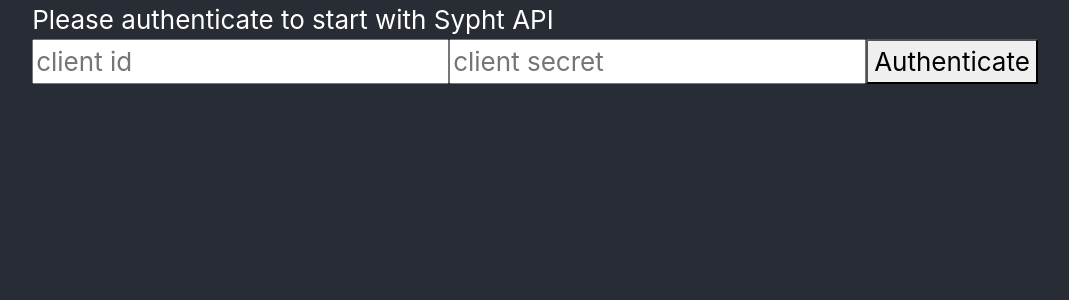
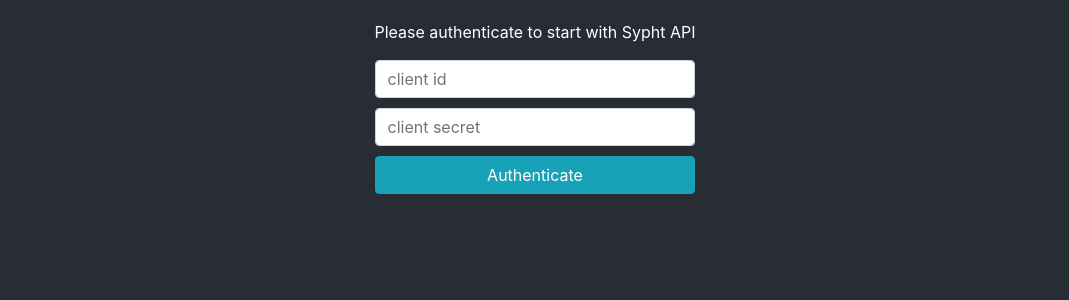
Before and after one commit to dmitrygboyko/sypht-frontend-client, a React (Create React App) app in the folder frontend/: page / in a window 1280 px wide. Shown: the top 300 px of the page, without its empty margins (105-1174 px from the left). Built offline with nearby package versions, Linux system fonts and the light colour scheme.

Commit message:
Update css for Files page

```diff
--- a/frontend/src/components/App.css
+++ b/frontend/src/components/App.css
@@ -4,6 +4,6 @@
   display: flex;
   flex-direction: column;
   align-items: center;
-  font-size: calc(10px + 2vmin);
+  font-size: 1rem;
   color: white;
 }
--- a/frontend/src/components/fileDetails/Index.js
+++ b/frontend/src/components/fileDetails/Index.js
@@ -23,12 +23,15 @@
     else {
         var data = props.selectedFile.data;
         var fields = data.results.fields.map((item, index) => {
-            const value = item.value ? item.value.toString() : "";
+            const value = item.value ? item.value.toString() : "empty";
+            const nameParts = item.name.split('.');
+            var name = nameParts.length == 2 ? nameParts[1] : item.name;
+            name = name.charAt(0).toUpperCase() + name.substring(1)
 
             return (
                 <li key={item.name} className="list-group-item">
                     <div>
-                        <span>{item.name}:</span>
+                        <span>{name}:</span>
                         <span>{value}</span>
                     </div>
                 </li>
--- a/frontend/src/components/files/Authenticate.js
+++ b/frontend/src/components/files/Authenticate.js
@@ -11,11 +11,11 @@
     }
 
     return (
-        <div>
-            <div>Please authenticate to start with Sypht API</div>
-            <input type="text" placeholder="client id" onChange={(e) => clientId = e.target.value}></input>
-            <input type="text" placeholder="client secret" onChange={(e) => clientSecret = e.target.value}></input>
-            <button onClick={() => authenticate()}>Authenticate</button>
+        <div className="authenticate">
+            <p>Please authenticate to start with Sypht API</p>
+            <input className="form-control" type="text" placeholder="client id" onChange={(e) => clientId = e.target.value}></input>
+            <input className="form-control" type="text" placeholder="client secret" onChange={(e) => clientSecret = e.target.value}></input>
+            <button className="btn btn-info" onClick={() => authenticate()}>Authenticate</button>
         </div>
     );
 }
--- a/frontend/src/components/files/FileList.js
+++ b/frontend/src/components/files/FileList.js
@@ -6,8 +6,11 @@
         return (
             <li key={index} className="list-group-item">
                 <div>
-                    <span>{file.name}</span>
+                    <div className="alignLeft">{file.name}</div>
+                    <div className="alignRight">
                     <Link to={`/documents/${file.id}`} onClick={() => props.selectFile(file.id, props.files)}>View</Link>
+                    </div>
+                    <div className="alignClear"></div>
                 </div>
             </li>);
     });
--- a/frontend/src/components/files/Files.css
+++ b/frontend/src/components/files/Files.css
@@ -7,6 +7,26 @@
     min-width: 500px;
 }
 
-.upload {
+.form-control {
+    margin: 10px 0px;
+}
+
+.btn {
     width: 100%;
 }
+
+.alignLeft {
+	float: left;
+}
+.alignRight {
+	float: right;
+}
+
+.alignClear {
+    clear: both;
+}
+
+.authenticate {
+    text-align: center;
+    margin: 20px 0px 40px 0px;
+}
--- a/frontend/src/components/files/Index.js
+++ b/frontend/src/components/files/Index.js
@@ -11,17 +11,23 @@
     const isAuthenticated = !!props.authToken;
 
     if (isAuthenticated) {
-        return (
-            <div className="component-main">
-                <div>
-                    <button onClick={() => props.clearAuthToken()}>Clear Access Token</button>
+        if (props.files.length == 0) {
+            return <div>No files uploaded</div>
+        }
+        else {
+            return (
+                <div className="component-main">
+                    <div className="authenticate">
+                        <p>You are authenticated. Enjoy Sypht API</p>
+                        <button className="btn btn-light" onClick={() => props.clearAuthToken()}>Clear Access Token</button>
+                    </div>
+                    <h4>Uploaded flies</h4>
+                    <FileList files={props.files} selectFile={props.selectFile} />
+                    <br />
+                    <UploadFile uploadFile={props.uploadFile} authToken={props.authToken} />
                 </div>
-                <p>Uploaded flies</p>
-                <FileList files={props.files} selectFile={props.selectFile}/>
-                <br />
-                <UploadFile uploadFile={props.uploadFile} authToken={props.authToken}/>
-            </div>
-        )
+            )
+        }
     }
     else {
         return <Authenticate authenticate={props.authenticate}></Authenticate>
--- a/frontend/src/components/files/UploadFile.js
+++ b/frontend/src/components/files/UploadFile.js
@@ -1,4 +1,4 @@
-import React, { useEffect } from 'react'
+import React from 'react'
 
 function UploadFile(props) {
     var fileUploadRef = React.createRef();
@@ -15,7 +15,7 @@
     return (
         <form>
             <input type="file" name="uploadFileInput" hidden ref={fileUploadRef} onChange={() => uploadFile()}></input>
-            <button className="btn btn-light upload" onClick={(e) => selectFile(e)}>Upload file</button>
+            <button className="btn btn-info upload" onClick={(e) => selectFile(e)}>Upload file</button>
         </form>
     );
 }
```
Also changed, not shown: 1 other file (tests, documents, lock files or other folders).
